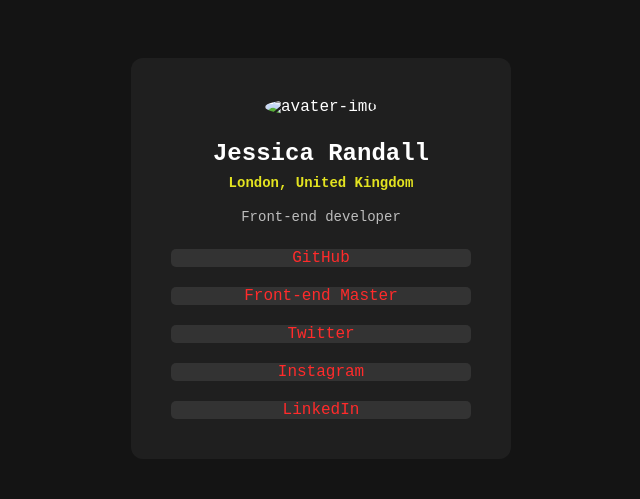
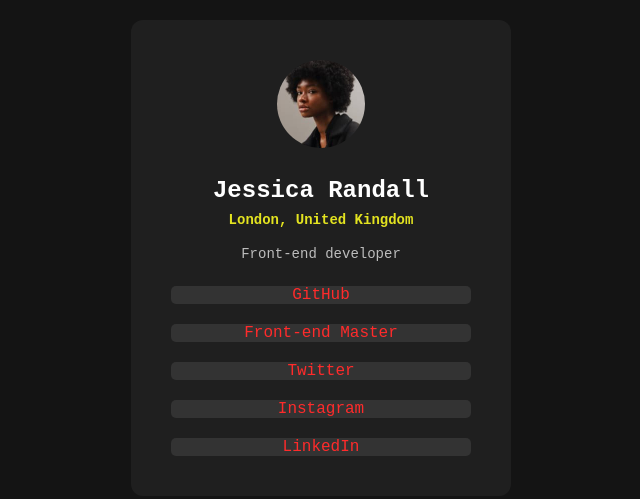
Before and after one commit to krtmy/social-links-profile, a plain HTML site: page index.html in a window 1280 px wide. Shown: the part 142-641 px from the top of the page, without its empty margins (319-959 px from the left). Drawn offline with Linux system fonts and the light colour scheme.

Commit message:
Fix image source path for avatar in index.html

```diff
--- a/index.html
+++ b/index.html
@@ -73,7 +73,7 @@
 <body>
   <main class="container">
     <div class="card">
-      <img src="./assets/images/avatar-jessica.jpeg" alt="avater-img" class="avatar">
+      <img src="avatar-jessica.jpeg" alt="avater-img" class="avatar">
       <h1>Jessica Randall</h1>
 
       <p class="location">London, United Kingdom</p>
```
